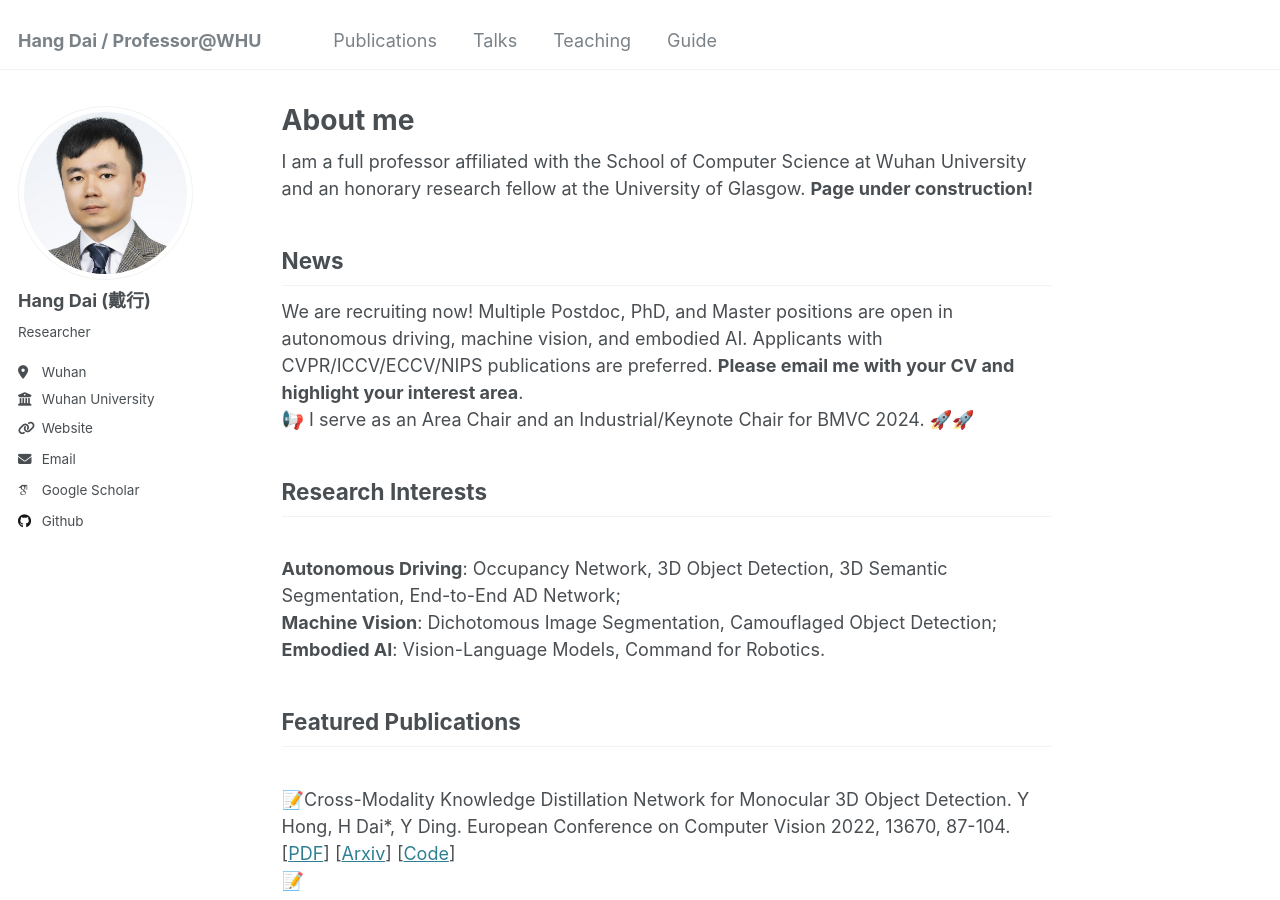
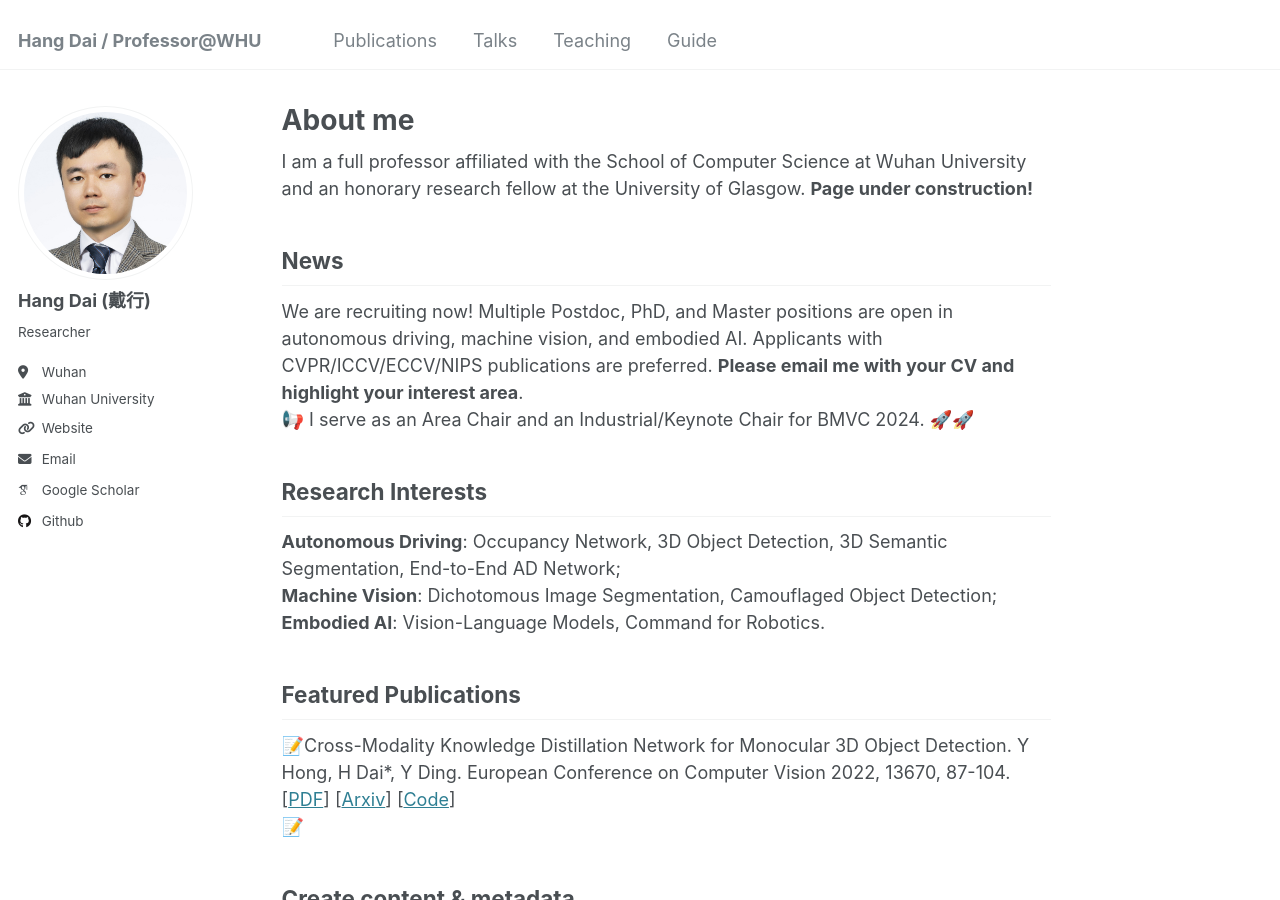
Before and after one commit to Dai-Hang/Dai-Hang.github.io, a Jekyll site: the page built from _pages/about.md, in a window 1280 px wide and 900 px high. Built offline with Jekyll 4.4.1, drawn with Linux system fonts in a browser that asks for light colours; some web fonts are replaced.

```diff
--- a/_pages/about.md
+++ b/_pages/about.md
@@ -16,13 +16,13 @@ We are recruiting now! Multiple Postdoc, PhD, and Master positions are open in a
 
 Research Interests
 ------
- <br>**Autonomous Driving**: Occupancy Network, 3D Object Detection, 3D Semantic Segmentation, End-to-End AD Network;
+ **Autonomous Driving**: Occupancy Network, 3D Object Detection, 3D Semantic Segmentation, End-to-End AD Network;
  <br>**Machine Vision**: Dichotomous Image Segmentation, Camouflaged Object Detection;
  <br>**Embodied AI**: Vision-Language Models, Command for Robotics.
 
 Featured Publications
 ------
-<br>📝Cross-Modality Knowledge Distillation Network for Monocular 3D Object Detection. Y Hong, H Dai*, Y Ding. European Conference on Computer Vision 2022, 13670, 87-104. [[PDF](https://link.springer.com/chapter/10.1007/978-3-031-20080-9_6)] [[Arxiv](https://arxiv.org/pdf/2211.07171)] [[Code](https://github.com/Cc-Hy/CMKD)]
+📝Cross-Modality Knowledge Distillation Network for Monocular 3D Object Detection. Y Hong, H Dai*, Y Ding. European Conference on Computer Vision 2022, 13670, 87-104. [[PDF](https://link.springer.com/chapter/10.1007/978-3-031-20080-9_6)] [[Arxiv](https://arxiv.org/pdf/2211.07171)] [[Code](https://github.com/Cc-Hy/CMKD)]
 <br>📝
 
 Create content & metadata
```
